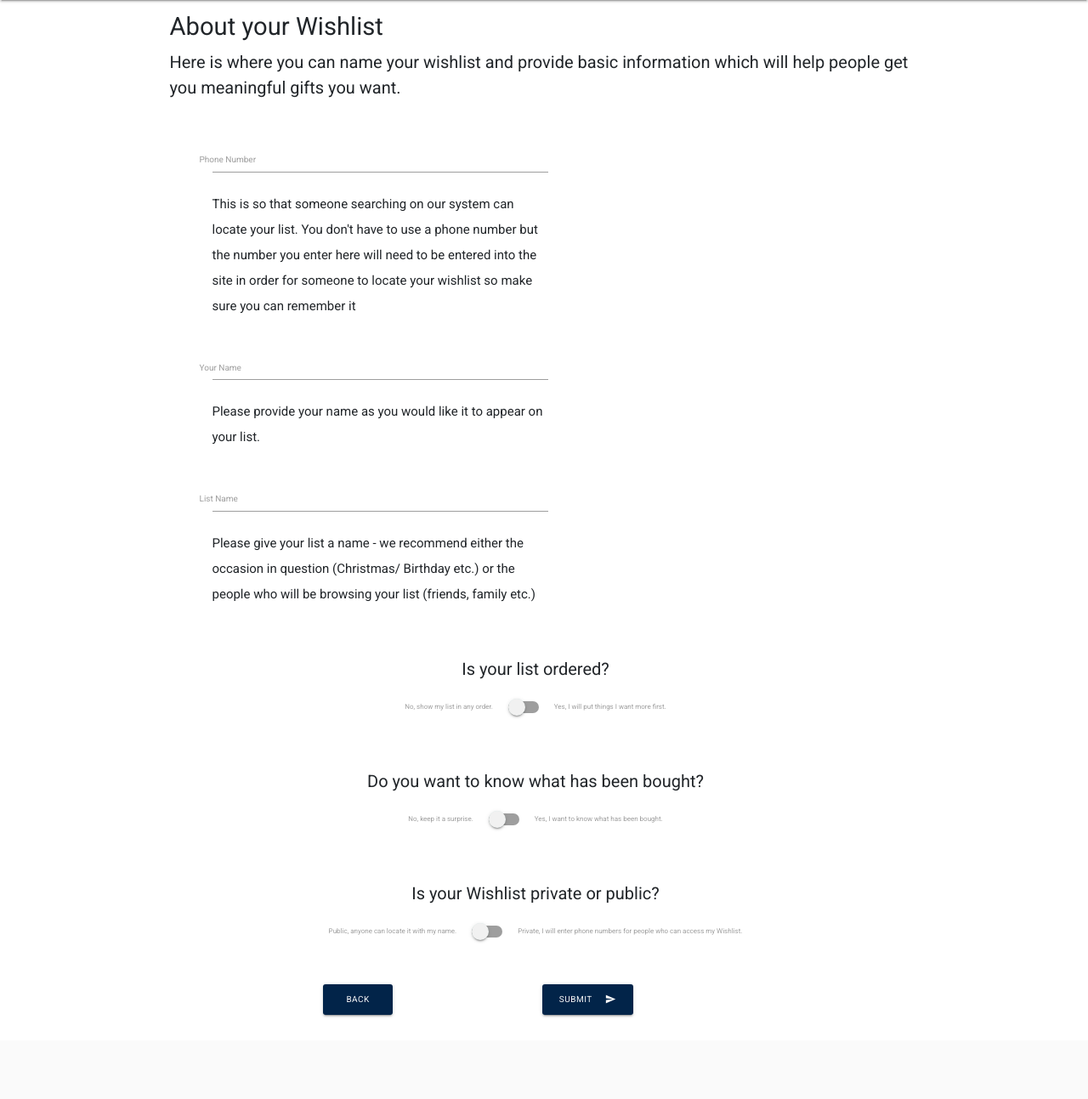
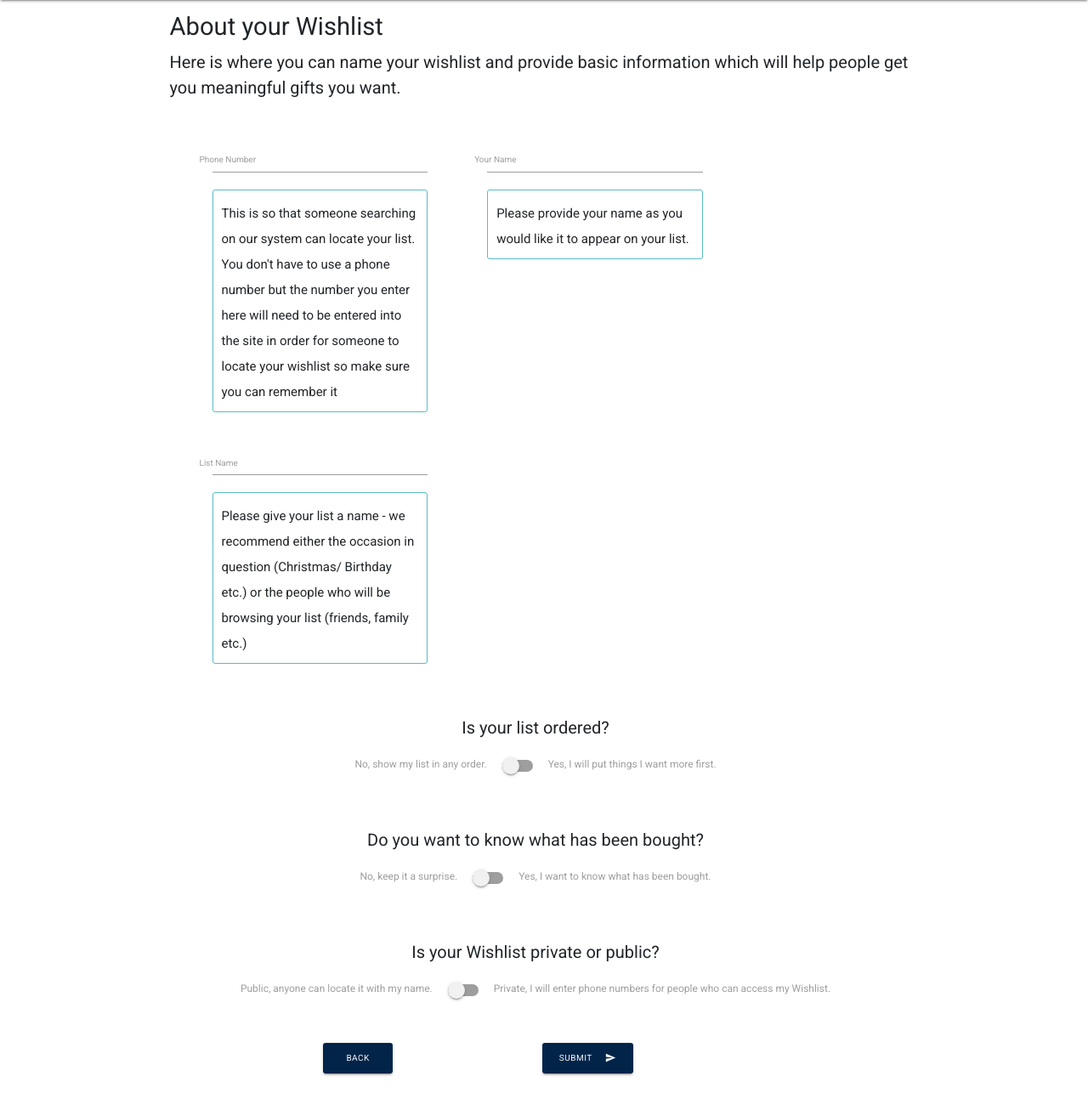
Before and after one commit to geminerald/pressie, a Flask app: a page that uses templates/pages/wishlist.html in a window 1280 px wide. Shown: the part 64-1357 px from the top of the page at 85% size. Before the commit the page ends 1260 px from the top, so only its background shows below. Run offline with Flask 2, Linux system fonts and the light colour scheme; the visitor is signed in with stand-in values (Sample User, id 1); a database or web service that is not in the repository returns one stand-in record (values such as "Sample title"); some libraries are stand-ins or nearby versions.

Commit message:
added styles to switches text

```diff
--- a/static/style/style.css
+++ b/static/style/style.css
@@ -229,6 +229,16 @@ nav .brand-logo{
     margin: 2rem;
 }
 
+.wishlist-explanation{
+    padding: 1rem;
+    border-radius: 3px;
+    border: 1px solid var(--light-blue)
+}
+
+.checkbox-info{
+    font-size: 1.2rem;
+}
+
 /*Add Item Page*/
 
 .item{
--- a/templates/pages/wishlist.html
+++ b/templates/pages/wishlist.html
@@ -10,20 +10,20 @@
 		<input  id="list_username" name="list_username" type="text" class="validate" value="{{user.email}}">
 	</div>
 		<div class="row">
-			<div class="input-field col-sm-12 col-lg-6">
+			<div class="input-field col-sm-12 col-lg-4">
 				<input  id="phone_number" name="phone_number" type="text" class="validate" required>
 				<label for="phone_number">Phone Number</label>
 				<p class="wishlist-explanation"> <small> This is so that someone searching on our system can locate your list. You don't have to use a phone number but the number you enter here will need to be entered into the
             site in order for someone to locate your wishlist so make sure you can remember it </small></p>
 			</div>
-			<div class="input-field col-sm-12 col-lg-6">
+			<div class="input-field col-sm-12 col-lg-4">
 				<input  id="first_name" name="first_name" type="text" class="validate" required>
 				<label for="first_name">Your Name</label>
 				<p class="wishlist-explanation">
 					<small> Please provide your name as you would like it to appear on your list.</small></p>
 			</div>
 
-			<div class="input-field col-sm-12 col-lg-6">
+			<div class="input-field col-sm-12 col-lg-4">
 				<input id="last_name" name="last_name" type="text" class="validate" required>
 				<label for="last_name">List Name</label>
 				<p class="wishlist-explanation">
@@ -37,10 +37,10 @@
 				<p>Is your list ordered?</p>
 				<div class="switch">
 					<label>
-                    No, show my list in any order.
+                    <span class = "checkbox-info"> No, show my list in any order.</span>
                     <input type="checkbox" id = "ordered" name = "ordered">
                     <span class="lever"></span>
-                    Yes, I will put things I want more first.
+                    <span class = "checkbox-info"> Yes, I will put things I want more first.</span>
                 </label>
 				</div>
 			</div>
@@ -50,10 +50,10 @@
 				<p>Do you want to know what has been bought?</p>
 				<div class="switch">
 					<label>
-                    No, keep it a surprise.
+                    <span class = "checkbox-info"> No, keep it a surprise.</span>
                     <input type="checkbox" id = "surprise" name = "surprise" class="beta">
                     <span class="lever"></span>
-                    Yes, I want to know what has been bought.
+                    <span class = "checkbox-info"> Yes, I want to know what has been bought.</span>
                 </label>
 				</div>
 			</div>
@@ -63,16 +63,16 @@
 				<p>Is your Wishlist private or public?</p>
 				<div class="switch">
 					<label>
-                    Public, anyone can locate it with my name.
+                    <span class = "checkbox-info"> Public, anyone can locate it with my name.</span>
                     <input type="checkbox" id = "private" name = "private" class="beta">
                     <span class="lever"></span>
-                    Private, I will enter phone numbers for people who can access my Wishlist.
+                    <span class = "checkbox-info"> Private, I will enter phone numbers for people who can access my Wishlist.</span>
                 </label>
 				</div>
 			</div>
 		</div>
 		<div class="row button-row">
-            {% include 'components/backtoprofile.html' %}
+			{% include 'components/backtoprofile.html' %}
 			{% include 'components/submitbutton.html' %}
 
 
```
